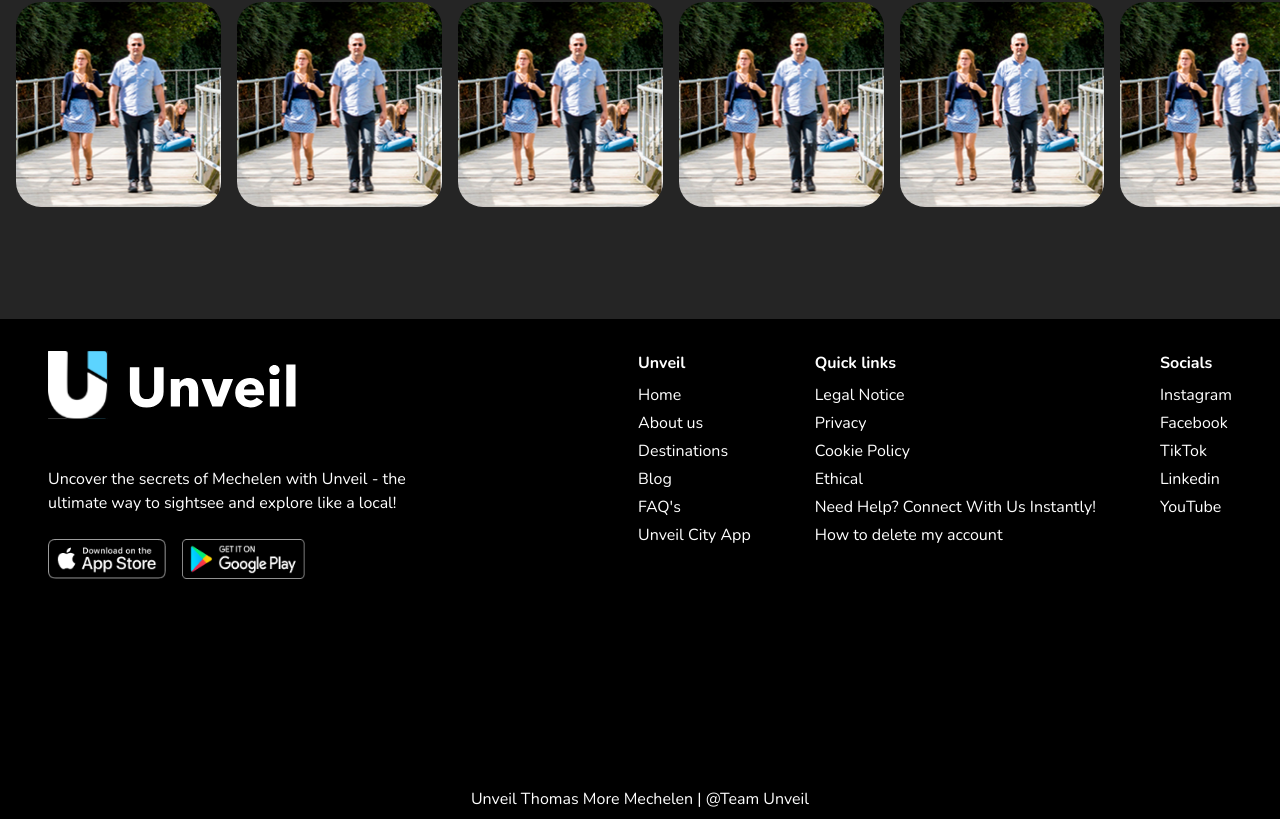
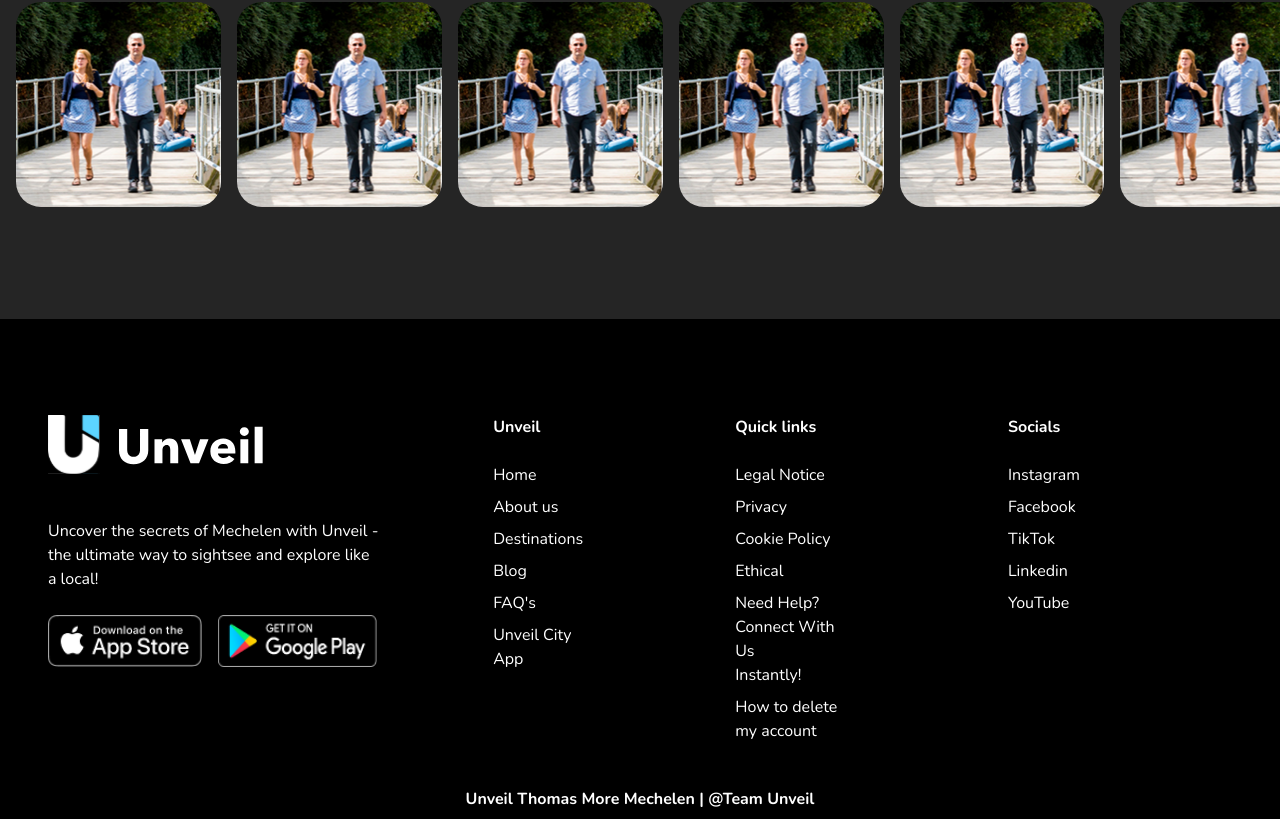
Before and after one commit to YungFuzzzz/unveil-website, a Next.js app: page / in a window 1280 px wide. Shown: the part 4671-5490 px from the top of the page. Built offline with nearby package versions, Linux system fonts and the light colour scheme.

Commit message:
feat: Update footer layout and improve spacing for better readability

```diff
--- a/src/app/page.tsx
+++ b/src/app/page.tsx
@@ -414,7 +414,7 @@ export default function Home() {
       </section>
 
       <footer className="w-full h-[500px] flex-shrink-0 bg-black text-white px-12 py-8">
-        <div className="flex justify-between h-full">
+        <div className="flex flex-start h-full gap-28 pt-16">
           {/* Unveil beschrijving wrapper */}
           <div className="flex flex-col space-y-6">
             {/* Logo */}
@@ -433,21 +433,21 @@ export default function Home() {
               <img
                 src="/app-store.png"
                 alt="Download on the App Store"
-                className="w-auto h-10"
+                className="w-auto h-13"
               />
               <img
                 src="/play-store.png"
                 alt="Download on the Playstore"
-                className="w-auto h-10"
+                className="w-auto h-13"
               />
             </div>
           </div>
 
           {/* Rechter kolom met drie divs */}
-          <div className="flex space-x-16">
-            <div className="flex flex-col space-y-2">
-              <h3 className="font-bold">Unveil</h3>
-              <ul className="space-y-1">
+          <div className="flex space-x-19">
+            <div className="flex flex-col space-y-2 mr-38">
+              <h3 className="font-bold mb-6">Unveil</h3>
+              <ul className="space-y-2">
                 <li>Home</li>
                 <li>About us</li>
                 <li>Destinations</li>
@@ -456,20 +456,22 @@ export default function Home() {
                 <li>Unveil City App</li>
               </ul>
             </div>
-            <div className="flex flex-col space-y-2">
-              <h3 className="font-bold">Quick links</h3>
-              <ul className="space-y-1">
+            <div className="flex flex-col space-y-2 mr-38">
+              <h3 className="font-bold mb-6">Quick links</h3>
+              <ul className="space-y-2">
                 <li>Legal Notice</li>
                 <li>Privacy</li>
                 <li>Cookie Policy</li>
                 <li>Ethical</li>
-                <li>Need Help? Connect With Us Instantly!</li>
+                <li>
+                  Need Help? Connect With Us <br /> Instantly!
+                </li>
                 <li>How to delete my account</li>
               </ul>
             </div>
-            <div className="flex flex-col space-y-2">
-              <h3 className="font-bold">Socials</h3>
-              <ul className="space-y-1">
+            <div className="flex flex-col space-y-2 mr-38">
+              <h3 className="font-bold mb-6">Socials</h3>
+              <ul className="space-y-2">
                 <li>Instagram</li>
                 <li>Facebook</li>
                 <li>TikTok</li>
@@ -479,7 +481,7 @@ export default function Home() {
             </div>
           </div>
         </div>
-        <div className=" text-center w-full bg-black">
+        <div className="font-bold text-center w-full bg-black">
           Unveil Thomas More Mechelen | @Team Unveil
         </div>
       </footer>
```
